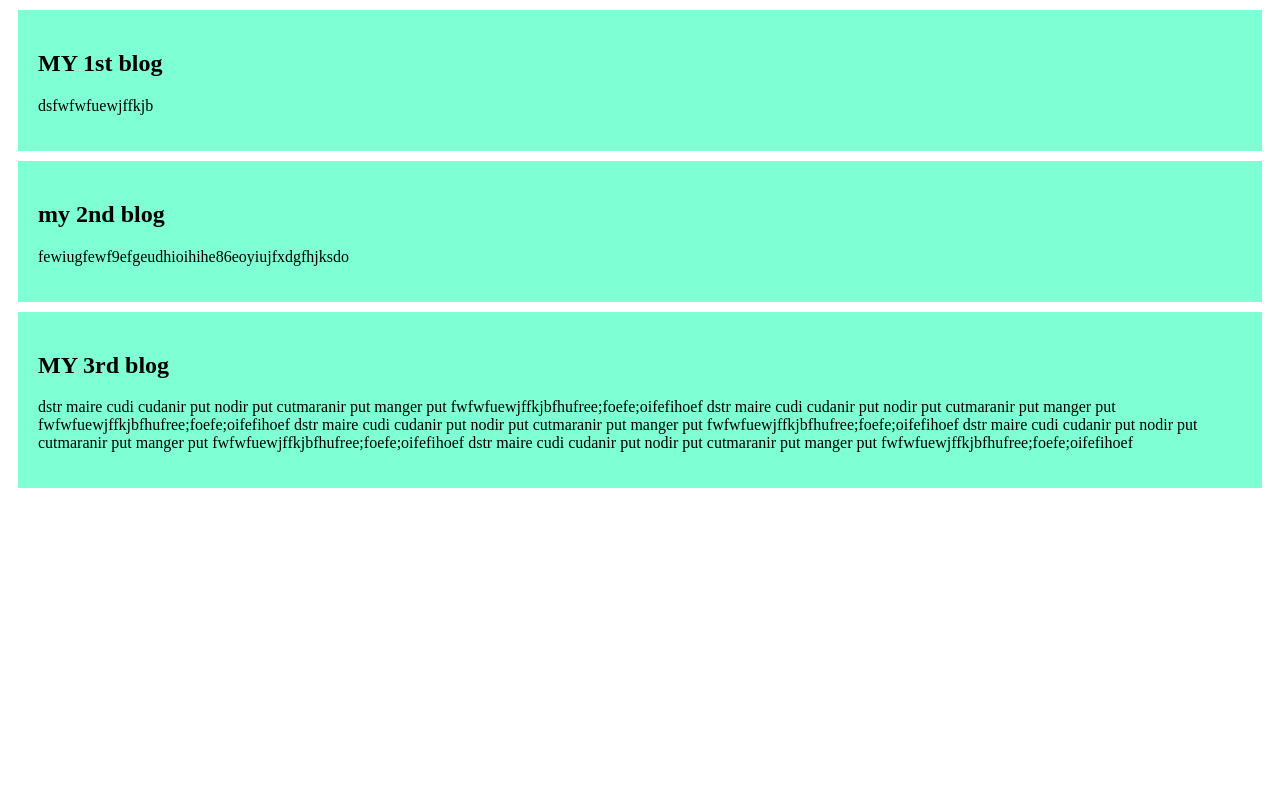
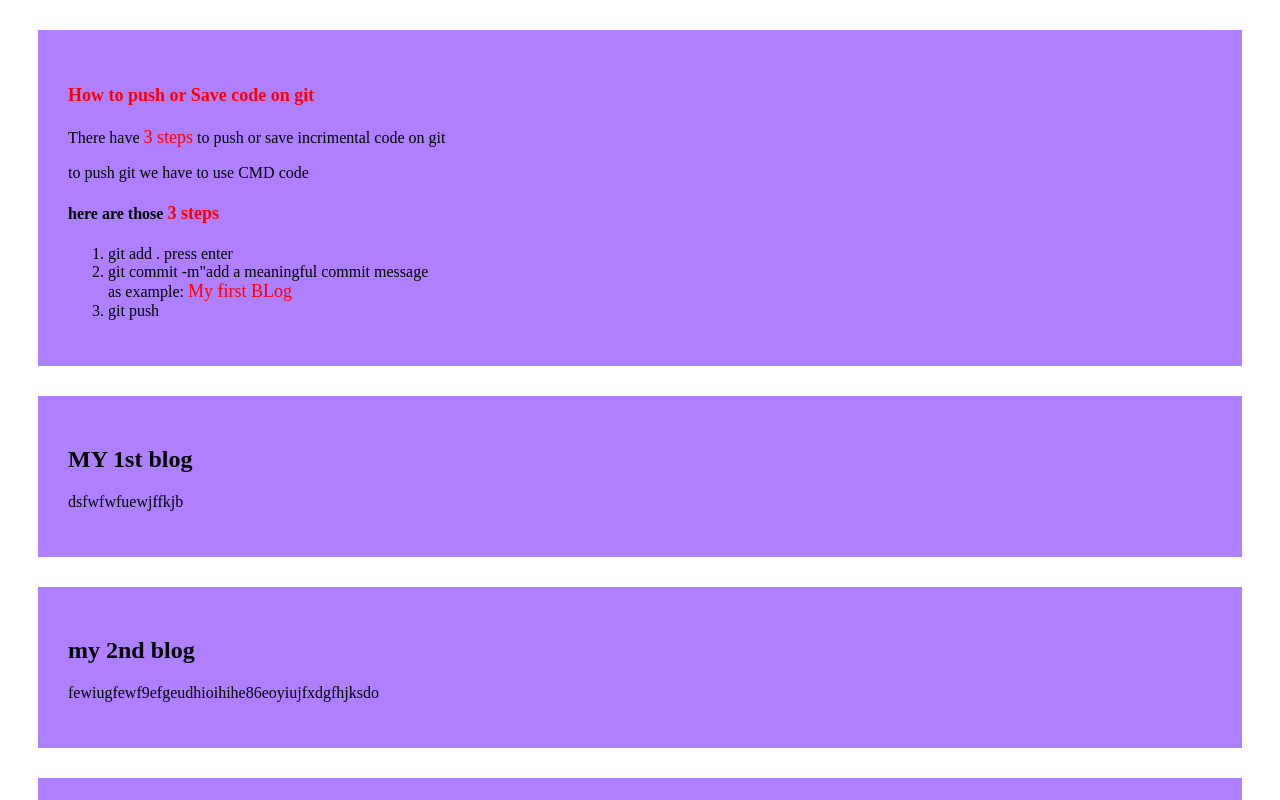
Before and after one commit to shrafayal/my-shelly-coop-repo, a plain HTML site: page index.html in a window 1280 px wide. Shown: the top 800 px of the page. Drawn offline with Linux system fonts and the light colour scheme.

Commit message:
git save system

```diff
--- a/index.html
+++ b/index.html
@@ -7,6 +7,22 @@
     <link rel="stylesheet" href="style/blog.css">
 </head>
 <body>
+    <div>
+        <h2>
+           <span> How to push or Save code on git</span>
+        </h2>
+        <p>There have <span>3 steps</span> to push or save incrimental code on git</p>
+        <p>to push git we have to use CMD code</p>
+        <h4>here are those <span>3 steps</span></h4>
+        <ol>
+            <li>git add . press enter</li>
+            <li>git commit -m"add a meaningful commit message <br>
+            as example: <span>My first BLog</span>
+            </li>
+            <li>git push </li>
+        </ol>
+
+    </div>
     <div><h2>MY 1st blog</h2>
         <p>
             dsfwfwfuewjffkjb
--- a/style/blog.css
+++ b/style/blog.css
@@ -1,6 +1,14 @@
 div{
-    background-color: aquamarine;
-    padding: 20px;
-    margin: 10px;
+    background-color: rgb(174, 127, 255);
+    padding: 30px;
+    margin: 30px;
 
 }
+span{
+    color: rgb(255, 0, 0);
+    font-style: initial;
+    font-size: large;
+}
+*html{
+    border: 0px;
+}
```
